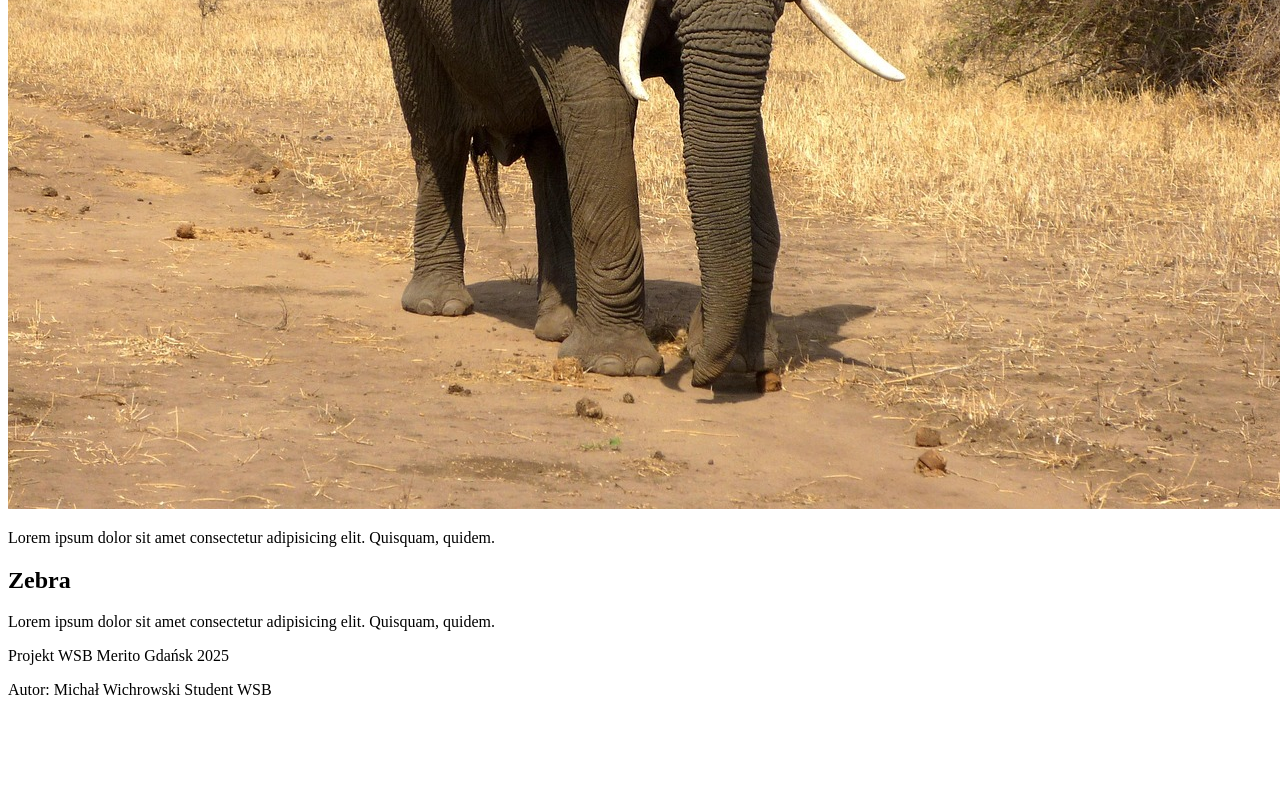
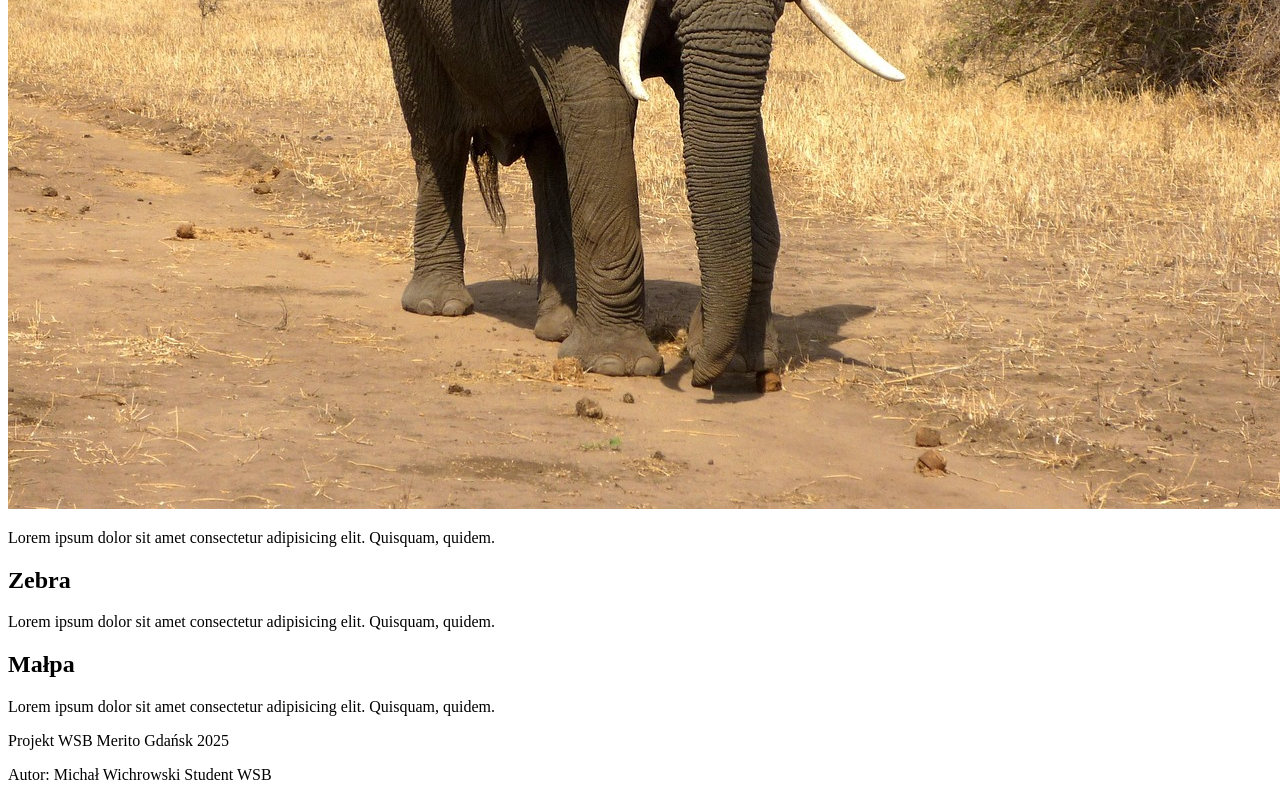
Before and after one commit to MW177609/Projekt_na_zaj-ciach, a plain HTML site: page index.html in a window 1280 px wide. Shown: the part 1554-2354 px from the top of the page. Before the commit the page ends 2269 px from the top, so only its background shows below. Drawn offline with Linux system fonts and the light colour scheme.

Commit message:
dodaję sekcję małpa

```diff
--- a/index.html
+++ b/index.html
@@ -24,6 +24,10 @@
             <h2>Zebra</h2>
             <p>Lorem ipsum dolor sit amet consectetur adipisicing elit. Quisquam, quidem.</p>
         </section>
+        <section>
+            <h2>Małpa</h2>
+            <p>Lorem ipsum dolor sit amet consectetur adipisicing elit. Quisquam, quidem.</p>
+        </section>
     </main>
     <footer>
         <p>Projekt WSB Merito Gdańsk 2025</p>
```
